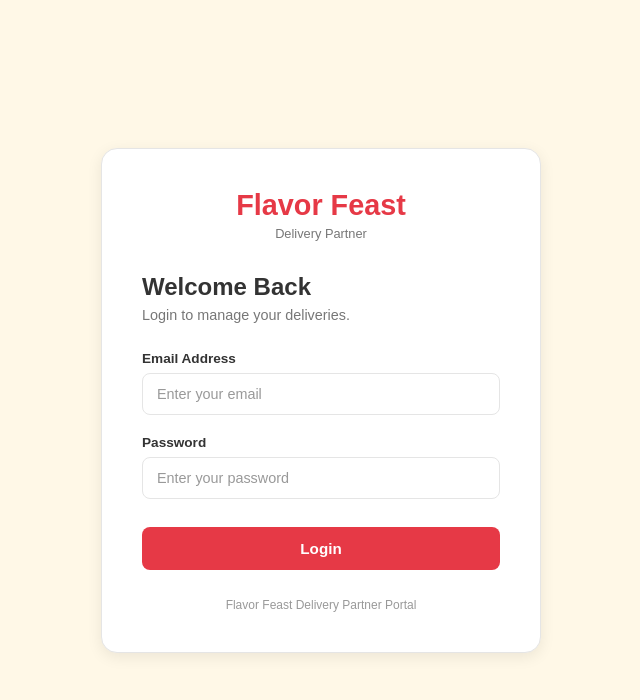
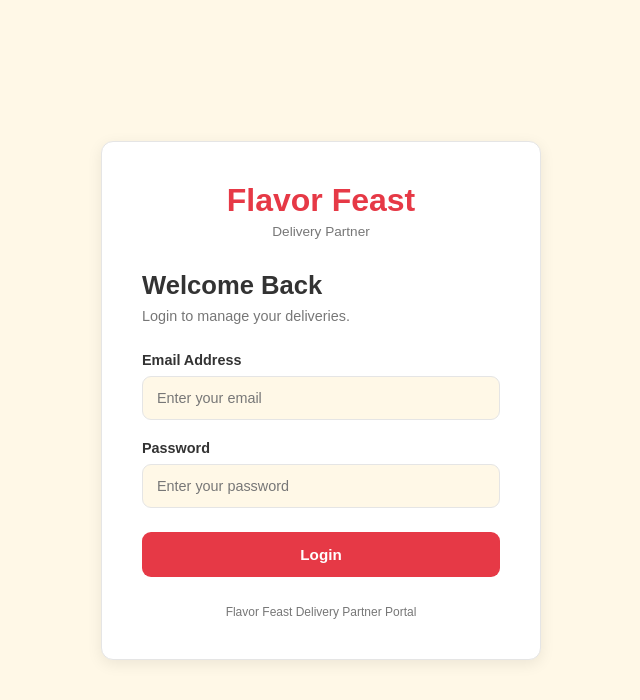
Before and after one commit to Blessy005/food-shop, a React (Vite) app in the folder delivery/: page /login in a window 1280 px wide. Shown: the top 700 px of the page, without its empty margins (319-959 px from the left). Built offline with nearby package versions, Linux system fonts and the light colour scheme.

Commit message:
Update Login.css

```diff
--- a/delivery/src/pages/Login/Login.css
+++ b/delivery/src/pages/Login/Login.css
@@ -5,28 +5,23 @@
 .delivery-login-page {
   min-height: 100vh;
   width: 100%;
-
   display: flex;
   align-items: center;
   justify-content: center;
-
-  padding: 2rem;
-
+  padding: 40px 20px;
+  box-sizing: border-box;
   background: var(--background);
 }
-
-/* ---------- Card ---------- */
 
 .delivery-login-card {
   width: 100%;
   max-width: 440px;
-
-  padding: 2.5rem;
+  padding: 40px;
+  box-sizing: border-box;
 
   background: var(--surface);
   border: 1px solid var(--border);
-  border-radius: 16px;
-
+  border-radius: var(--radius);
   box-shadow: var(--shadow);
 }
 
@@ -34,42 +29,39 @@
 
 .delivery-login-brand {
   text-align: center;
-  margin-bottom: 2rem;
+  margin-bottom: 32px;
 }
 
 .delivery-login-brand h1 {
   margin: 0;
-
   color: var(--primary);
-  font-size: 1.8rem;
+  font-size: 2rem;
   font-weight: 700;
 }
 
 .delivery-login-brand span {
   display: block;
-
-  margin-top: 4px;
-
+  margin-top: 5px;
   color: var(--text-light);
-  font-size: 0.8rem;
+  font-size: 0.85rem;
   font-weight: 500;
 }
 
 /* ---------- Header ---------- */
 
 .delivery-login-header {
-  margin-bottom: 1.75rem;
+  margin-bottom: 28px;
 }
 
 .delivery-login-header h2 {
-  margin: 0 0 6px;
-
+  margin: 0 0 8px;
   color: var(--text);
-  font-size: 1.5rem;
+  font-size: 1.6rem;
   font-weight: 700;
 }
 
 .delivery-login-header p {
+  margin: 0;
   color: var(--text-light);
   font-size: 0.9rem;
 }
@@ -79,58 +71,56 @@
 .delivery-login-form {
   display: flex;
   flex-direction: column;
-  gap: 1.25rem;
+  gap: 20px;
 }
 
 .form-group {
   display: flex;
   flex-direction: column;
-  gap: 7px;
+  gap: 8px;
 }
 
 .form-group label {
   color: var(--text);
-  font-size: 0.85rem;
+  font-size: 0.9rem;
   font-weight: 600;
 }
 
 .form-group input {
   width: 100%;
-
-  padding: 12px 14px;
+  padding: 13px 14px;
+  box-sizing: border-box;
 
   border: 1px solid var(--border);
-  border-radius: 8px;
+  border-radius: 9px;
 
-  background: var(--surface);
+  background: var(--background);
   color: var(--text);
 
   font-size: 0.9rem;
-
   outline: none;
 
   transition: var(--transition);
 }
 
-.form-group input::placeholder {
-  color: var(--text-muted);
+.form-group input:focus {
+  border-color: var(--primary);
+  box-shadow: 0 0 0 3px var(--primary-light);
 }
 
-.form-group input:focus {
-  border-color: var(--primary);
-  box-shadow: 0 0 0 3px rgba(230, 57, 70, 0.1);
+.form-group input::placeholder {
+  color: var(--text-light);
 }
 
 /* ---------- Login Button ---------- */
 
 .delivery-login-btn {
   width: 100%;
-
-  margin-top: 0.5rem;
-  padding: 13px;
+  margin-top: 4px;
+  padding: 14px;
 
   border: none;
-  border-radius: 8px;
+  border-radius: 9px;
 
   background: var(--primary);
   color: #ffffff;
@@ -138,6 +128,7 @@
   font-size: 0.95rem;
   font-weight: 600;
 
+  cursor: pointer;
   transition: var(--transition);
 }
 
@@ -148,11 +139,10 @@
 /* ---------- Footer ---------- */
 
 .delivery-login-footer {
-  margin-top: 1.75rem;
-
+  margin-top: 28px;
   text-align: center;
 
-  color: var(--text-muted);
+  color: var(--text-light);
   font-size: 0.75rem;
 }
 
@@ -160,10 +150,14 @@
 
 @media (max-width: 480px) {
   .delivery-login-page {
-    padding: 1rem;
+    padding: 24px 16px;
   }
 
   .delivery-login-card {
-    padding: 2rem 1.5rem;
+    padding: 30px 22px;
+  }
+
+  .delivery-login-brand h1 {
+    font-size: 1.7rem;
   }
 }
```
